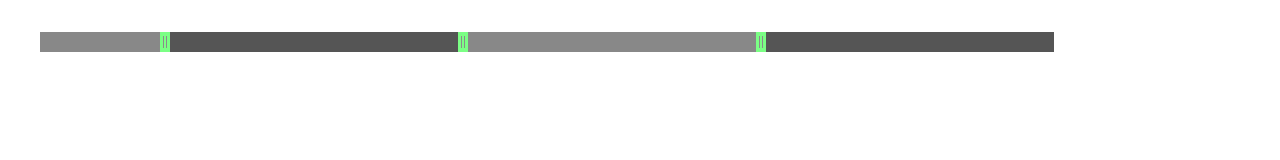
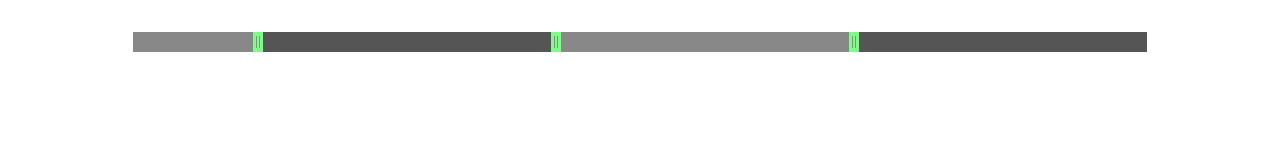
Before and after one commit to iktash/range-delimiter, a plain HTML site: page index.html in a window 1280 px wide. Drawn offline with Linux system fonts and the light colour scheme.

Commit message:
fix issue with center and right alignment

```diff
--- a/index.css
+++ b/index.css
@@ -18,3 +18,7 @@ body {
 .top-margin {
     margin-top: 2em;
 }
+
+.txt-center {
+    text-align: center;
+}
--- a/index.html
+++ b/index.html
@@ -12,16 +12,15 @@
 </head>
 <body data-ng-app="range-delimiter">
 
-<div class="cont top-margin">
+<div class="cont top-margin txt-center">
 
     <range-delimiter
-        data-width="500px"
-        data-parts="{
-            'part 1': {'background': '#888', 'width': '10%', height: '20px'},
-            'part 2': '#555',
-            'part 3': '#888',
-            'part 4': '#555'
-        }"
+        data-parts="[
+            {'background': '#888', 'width': '10%', height: '20px'},
+            '#555',
+            '#888',
+            '#555'
+        ]"
         data-ng-model="parts"
     ></range-delimiter>
 
--- a/range-delimiter.js
+++ b/range-delimiter.js
@@ -23,6 +23,10 @@ app.service("RangePart", function() {
             }
         }
 
+        new_elem.getWidth = function() {
+            return this[0].offsetWidth;
+        }
+
         return new_elem;
     }
 });
@@ -37,6 +41,10 @@ app.service("Slider", function() {
 
         slider.addClass("range-slider");
         slider.addClass("range-slider--default");
+
+        slider.rect = function() {
+            return this[0].getBoundingClientRect();
+        }
 
         slider.halfWidth = function() {
             return this[0].offsetWidth * 0.5;
@@ -61,15 +69,19 @@ app.service("Slider", function() {
                 x = right_bound;
             }
 
-            var rect = this.next.rect();
-            this.next.width(rect.right - x - this.halfWidth());
+            var delta = x - slider.old_x;
 
-            var rect = this.prev.rect();
-            this.prev.width(x - rect.left - this.halfWidth());
+            this.next.width(this.next.rect().width - delta);
+
+            this.prev.width(this.prev.rect().width + delta);
+
+            slider.old_x = x;
         }
 
         slider.bind("mousedown", function(e) {
             e.preventDefault();
+
+            slider.old_x = slider.rect().left + slider.halfWidth();
 
             slider.startDrag();
         });
@@ -104,7 +116,7 @@ app.directive("rangeDelimiter", function($parse, RangePart, Slider) {
                     background = parts[title]['background'];
 
                     if (parts[title]['width']) {
-                         width = parts[title]['width'];
+                        width = parts[title]['width'];
                     }
 
                     if (parts[title]['height']) {
```
